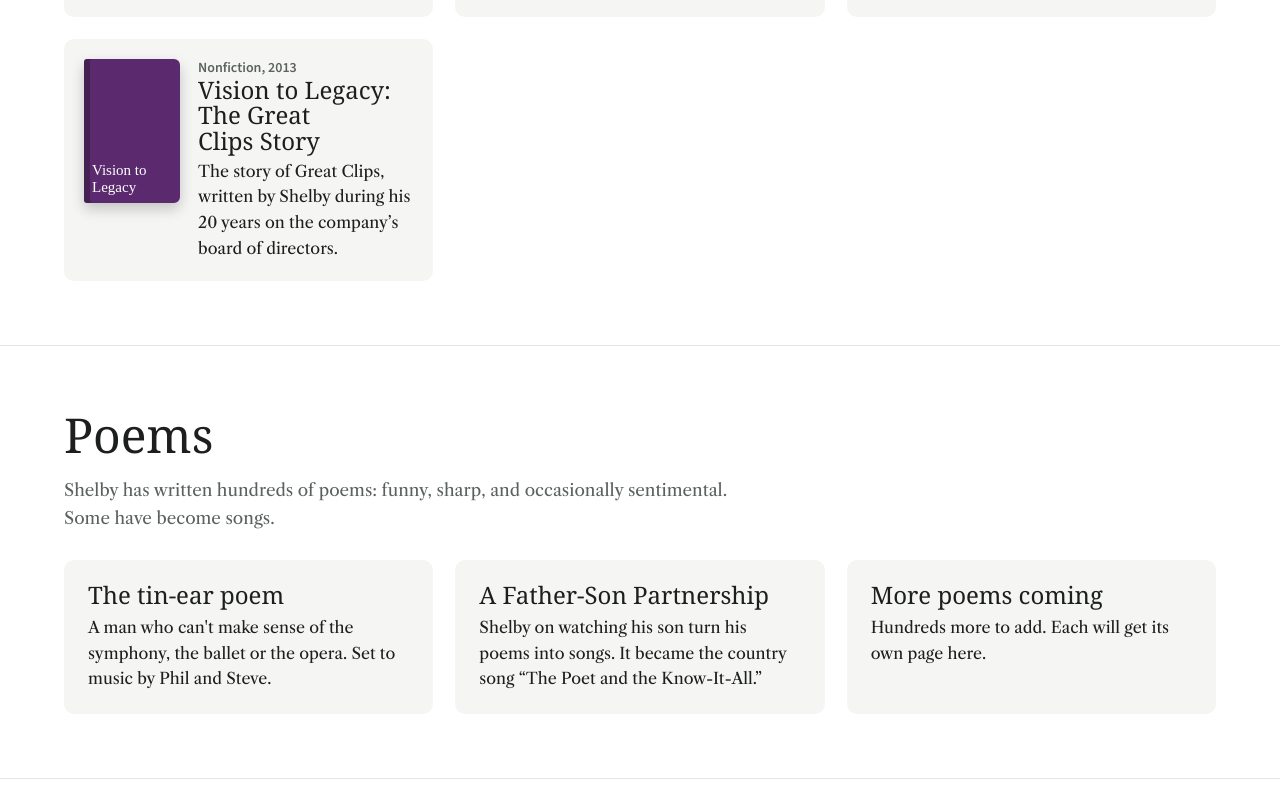
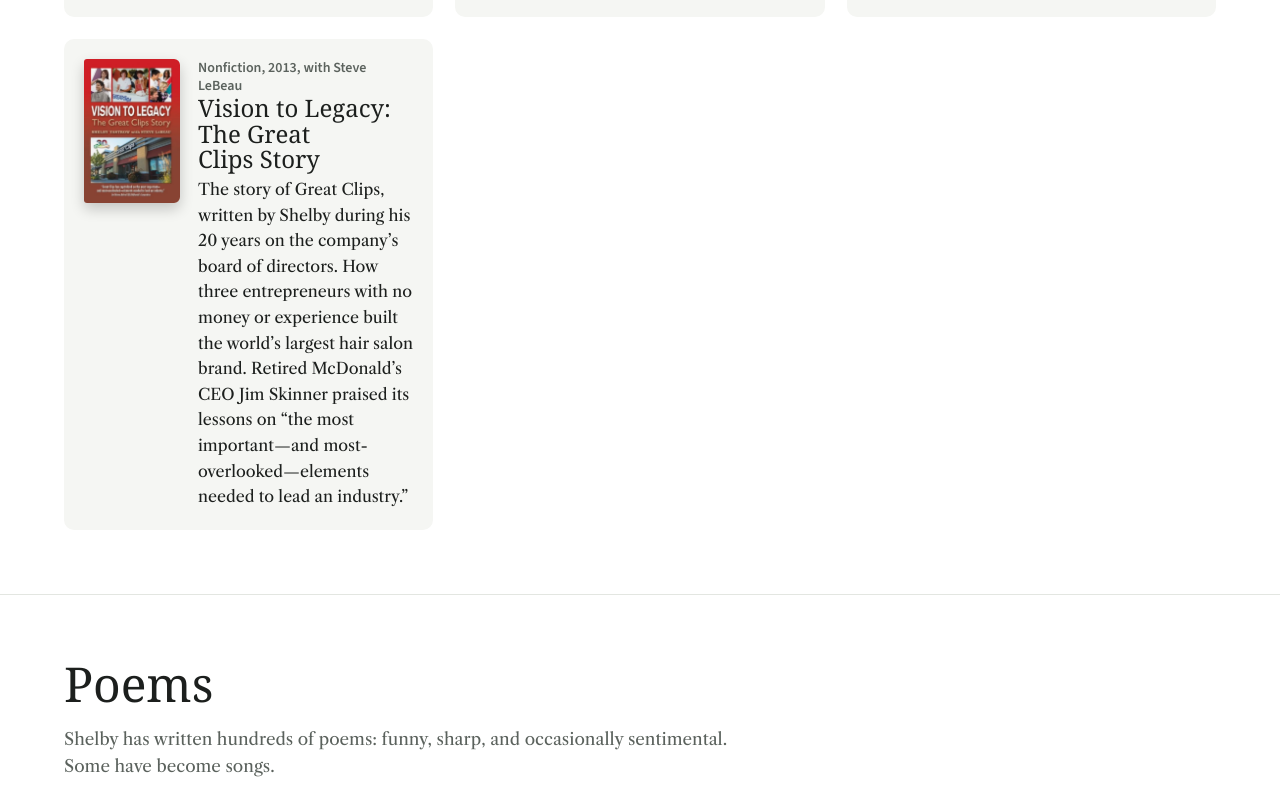
Before and after one commit to philyastrow/shelbyyastrow-site, a plain HTML site: page index.html in a window 1280 px wide. Shown: the part 3370-4175 px from the top of the page. Drawn offline with nearby package versions, Linux system fonts and the light colour scheme; a web font is replaced by a local one.

Commit message:
Vision to Legacy cover and details
Co-Authored-By: Claude Opus 5.5 <noreply@anthropic.com>
Claude-Session: https://claude.ai/code/session_01C1KhvveGZmaWUAm5EjpukH

```diff
--- a/index.html
+++ b/index.html
@@ -194,7 +194,7 @@ const BOOKS = [
   ['Undue Influence','#8e2b23','His first novel','Within two weeks of Benjamin Stillman\'s death, six sets of lawyers are fighting over his money. A probate thriller set in Chicago\'s law offices, a quack cancer clinic and a judge\'s chambers. Scott Turow called it “thoroughly enjoyable… a suspenseful story.”','img/undue-influence.jpg'],
   ['Under Oath','#0f2c4a','1994, reissued 2011','A doctor\'s reputation, a mother\'s grief, and a malpractice trial that could destroy everyone involved. A courtroom novel set in Chicago and the Midwest. The Chicago Sun-Times said “Move over, Scott Turow!”','img/under-oath.jpg'],
   ['Bad Lies','#3f6b2c','2018, with Tony Jacklin','A perfect intersection of law and golf. Shelby met golf legend Tony Jacklin, winner of the 1969 Open and the 1970 U.S. Open, over dinner at the 2016 Ryder Cup at Hazeltine, where Tony was working with Great Clips. Shelby showed him his outline for a golf-and-law novel, Tony loved it and supplied the golf, and the two became co-authors.','img/bad-lies.jpg'],
-  ['Vision to Legacy: The Great Clips Story','#5b2a6e','Nonfiction, 2013','The story of Great Clips, written by Shelby during his 20 years on the company’s board of directors.']
+  ['Vision to Legacy: The Great Clips Story','#5b2a6e','Nonfiction, 2013, with Steve LeBeau','The story of Great Clips, written by Shelby during his 20 years on the company’s board of directors. How three entrepreneurs with no money or experience built the world’s largest hair salon brand. Retired McDonald’s CEO Jim Skinner praised its lessons on “the most important—and most-overlooked—elements needed to lead an industry.”','img/vision-to-legacy.jpg']
 ];
 const POEMS = [
   ['The tin-ear poem','A man who can\'t make sense of the symphony, the ballet or the opera. Set to music by Phil and Steve.'],
```
Also changed, not shown: img/vision-to-legacy.jpg (added).
